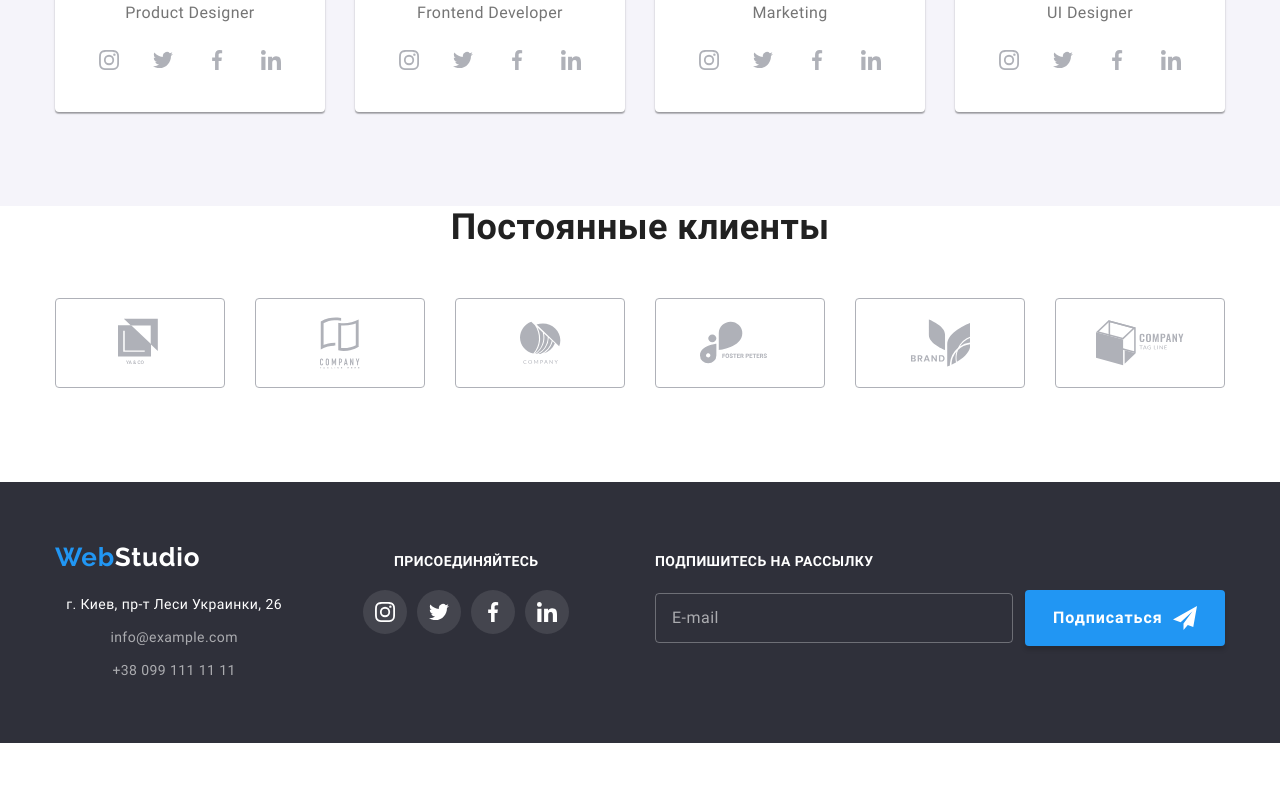
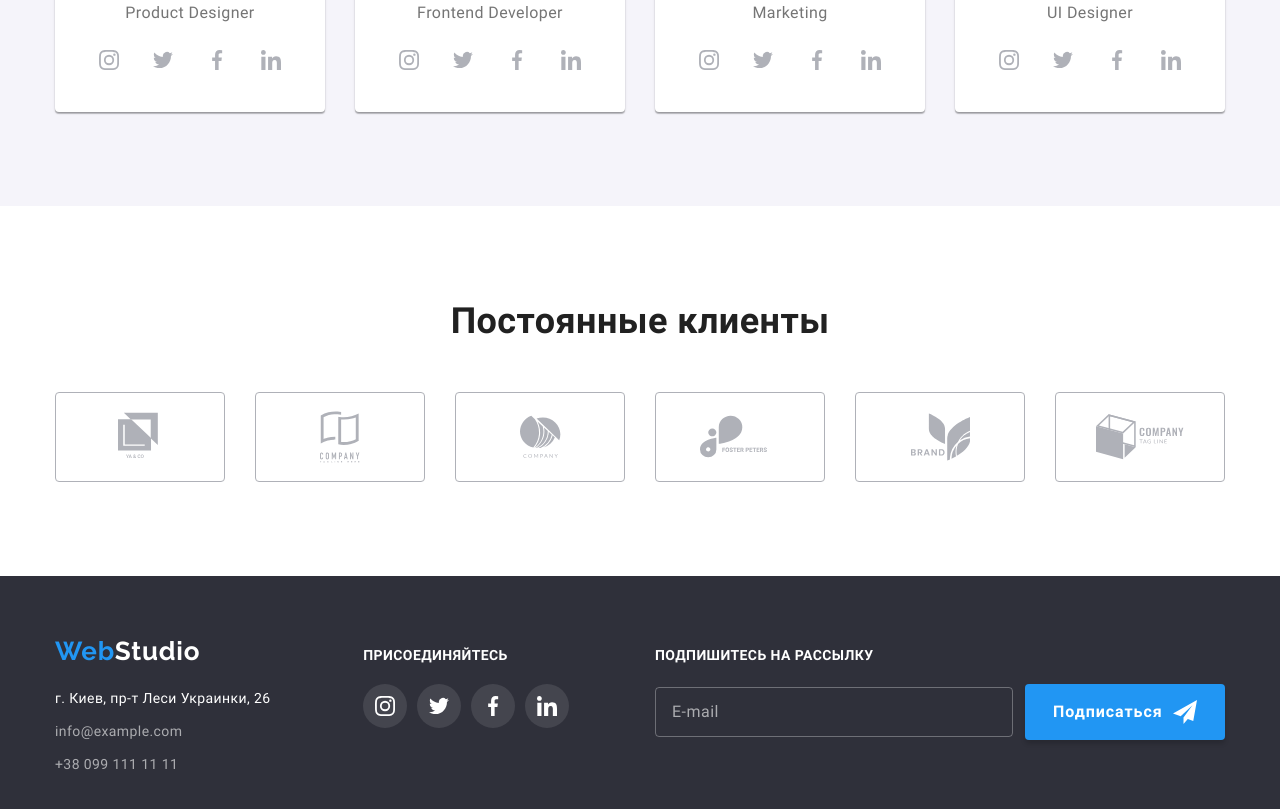
Before and after one commit to Yulia82/goit-markup-hw-08, a plain HTML site: page index.html in a window 1280 px wide. Shown: the part 2106-2915 px from the top of the page. Before the commit the page ends 2849 px from the top, so only its background shows below. Drawn offline with Linux system fonts and the light colour scheme.

Commit message:
поправила footer

```diff
--- a/sass/components/_clients.scss
+++ b/sass/components/_clients.scss
@@ -1,7 +1,9 @@
 .clients {
+  padding-top: 60px;
   padding-bottom: 60px;
 
   @media screen and (min-width: 1200px) {
+    padding-top: 94px;
     padding-bottom: 94px;
   }
 }
--- a/sass/components/_footer.scss
+++ b/sass/components/_footer.scss
@@ -18,6 +18,11 @@
 
   text-align: center;
   color: $add-text-color;
+
+  @media screen and (min-width: 1200px) {
+    margin-bottom: 9px;
+    text-align: start;
+  }
 }
 
 .footer-link {
@@ -34,6 +39,10 @@
   display: flex;
   flex-direction: column;
   align-items: center;
+
+  @media screen and (min-width: 1200px) {
+    align-items: stretch;
+  }
 }
 
 .footer-link:not(:last-child) {
@@ -46,10 +55,11 @@
 
   & .subtitle {
     margin-bottom: 20px;
-    // margin-top: 0px;
+    color: $add-text-color;
 
-    text-align: center;
-    color: $add-text-color;
+    @media screen and (max-width: 1199px) {
+      text-align: center;
+    }
   }
 }
 
@@ -189,9 +199,10 @@
     margin-left: 70px;
   }
 
-  .postaddress {
-    margin-bottom: 9px;
-  }
+  // .postaddress {
+  //   margin-bottom: 9px;
+  //   text-align: start;
+  // }
 
   .footer-link:not(:last-child) {
     margin-bottom: 9px;
--- a/sass/components/_head.scss
+++ b/sass/components/_head.scss
@@ -11,10 +11,6 @@
     padding-top: 16px;
     padding-bottom: 16px;
   }
-
-  // @media screen and (max-width: 1199px) {
-
-  // }
 }
 
 .header {
@@ -46,7 +42,6 @@
   }
 }
 
-// ////////////---------------------------
 .nav-list {
   display: flex;
 
@@ -123,10 +118,8 @@
 
 .header-contact {
   display: flex;
-  // margin-left: auto;
 
   @media screen and (max-width: 767px) {
-    // display: block;
     flex-direction: column-reverse;
     align-items: flex-start;
     margin-bottom: 64px;
@@ -136,10 +129,6 @@
     flex-direction: column;
     align-items: flex-start;
   }
-
-  // @media screen and (min-width: 1200px) {
-  //   flex-direction: row-reverse;
-  // }
 }
 
 .contact-item {
@@ -195,12 +184,20 @@
   .contact-mail {
     font-size: 24px;
     line-height: 1.16;
+
+    @media screen and (max-width: 379px) {
+      font-size: 18px;
+    }
   }
 
   .contact-tel {
     font-size: 34px;
     line-height: 1.17;
     color: $accent-color;
+
+    @media screen and (max-width: 379px) {
+      font-size: 24px;
+    }
   }
 
   .icon-mail,
@@ -249,87 +246,3 @@
     }
   }
 }
-
-// .header-link {
-//   @extend %headerlink;
-// }
-
-// ---------------------------------------
-// ----------------------
-// .header-nav {  ЗАМЕНИ НЕ КОНТЕЙНЕР
-//   display: flex;
-// }
-
-// .nav {
-//   display: flex;
-//   align-items: center;
-
-//   & > .logo {
-//     margin-right: 93px;
-//     color: #000000;   - цвет поставила в основной-компонент лого
-//   }
-// }
-
-// .nav-list {
-//   display: flex;
-
-//   & .item:not(:last-child) {
-//     margin-right: 50px;
-//   }
-// }
-
-// .header-contact {
-//   display: flex;
-//   margin-left: auto;
-
-//   & .item:not(:last-child) {
-//     margin-right: 50px;
-//   }
-// }
-
-// .page-header {
-//   position: fixed;
-//   top: 0;
-//   left: 0;
-//   width: 100%;
-//   z-index: 2;
-
-//   background-color: $main-background-color;
-// }
-
-// .nav-link {
-//   @extend %headerlink;
-//   @include transition(color);
-
-//   position: relative;
-//   display: block;
-
-//   color: $second-color;
-
-//   &:hover,
-//   &:focus {
-//     color: $accent-color;
-//   }
-// }
-
-// .current {
-//   color: $accent-color;
-
-//   &::after {
-//     position: absolute;
-//     bottom: 0;
-//     left: 0;
-
-//     content: '';
-//     display: inline-block;
-//     width: 100%;
-//     height: 4px;
-
-//     background: $accent-color;
-//     border-radius: 2px;
-//   }
-// }
-
-// .header {
-//   border-bottom: 1px solid rgba(236, 236, 236, 1);
-// }
--- a/sass/components/_logo.scss
+++ b/sass/components/_logo.scss
@@ -5,10 +5,6 @@
   line-height: 1.16;
   letter-spacing: 0.03em;
   color: #000000;
-
-  @media screen and (min-width: 767px) and (max-width: 1199px) {
-    padding-right: 88px;
-  }
 
   @media screen and (min-width: 1200px) {
     padding-right: 93px;
```
Also changed, not shown: sass/components/_portfolio.scss (+172 -0 lines), css/main.css, css/main.min.css, 2 other files.
